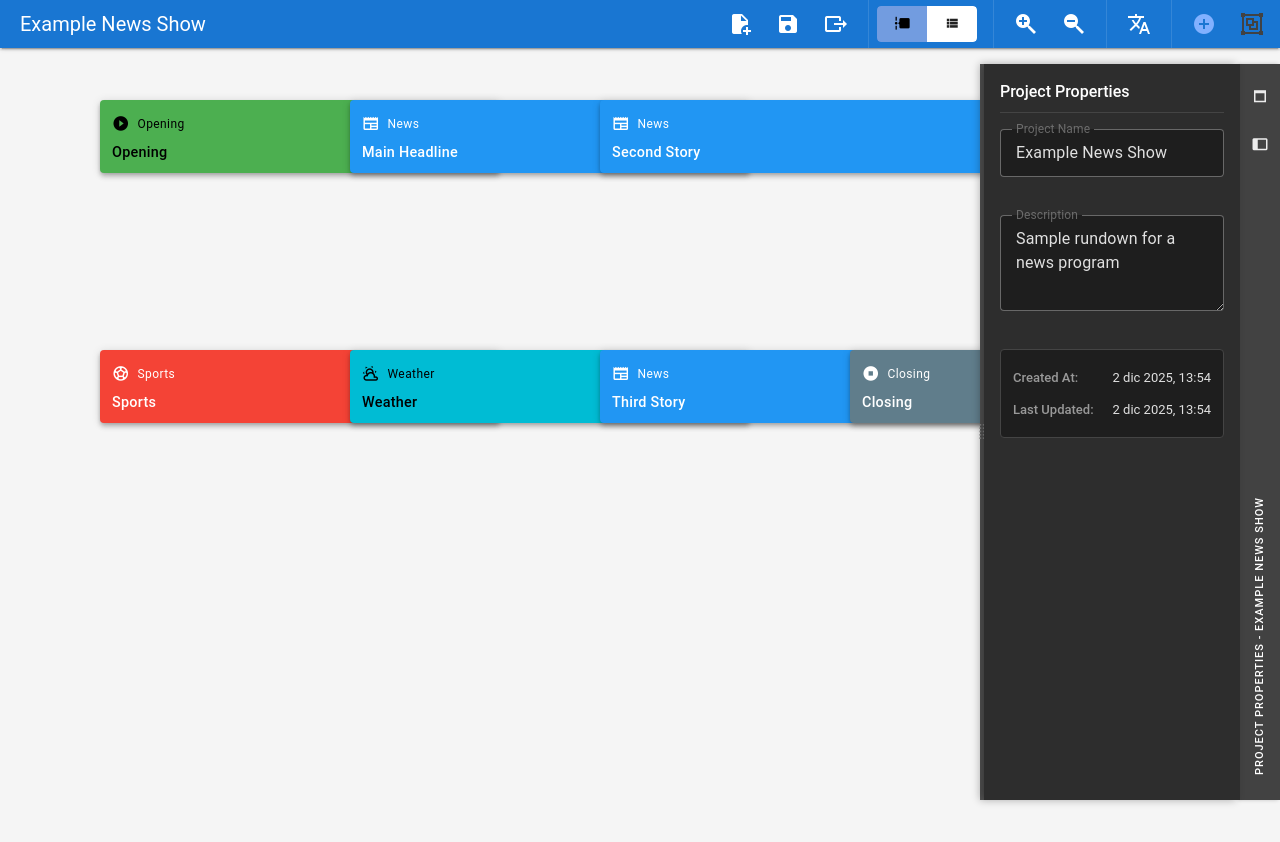
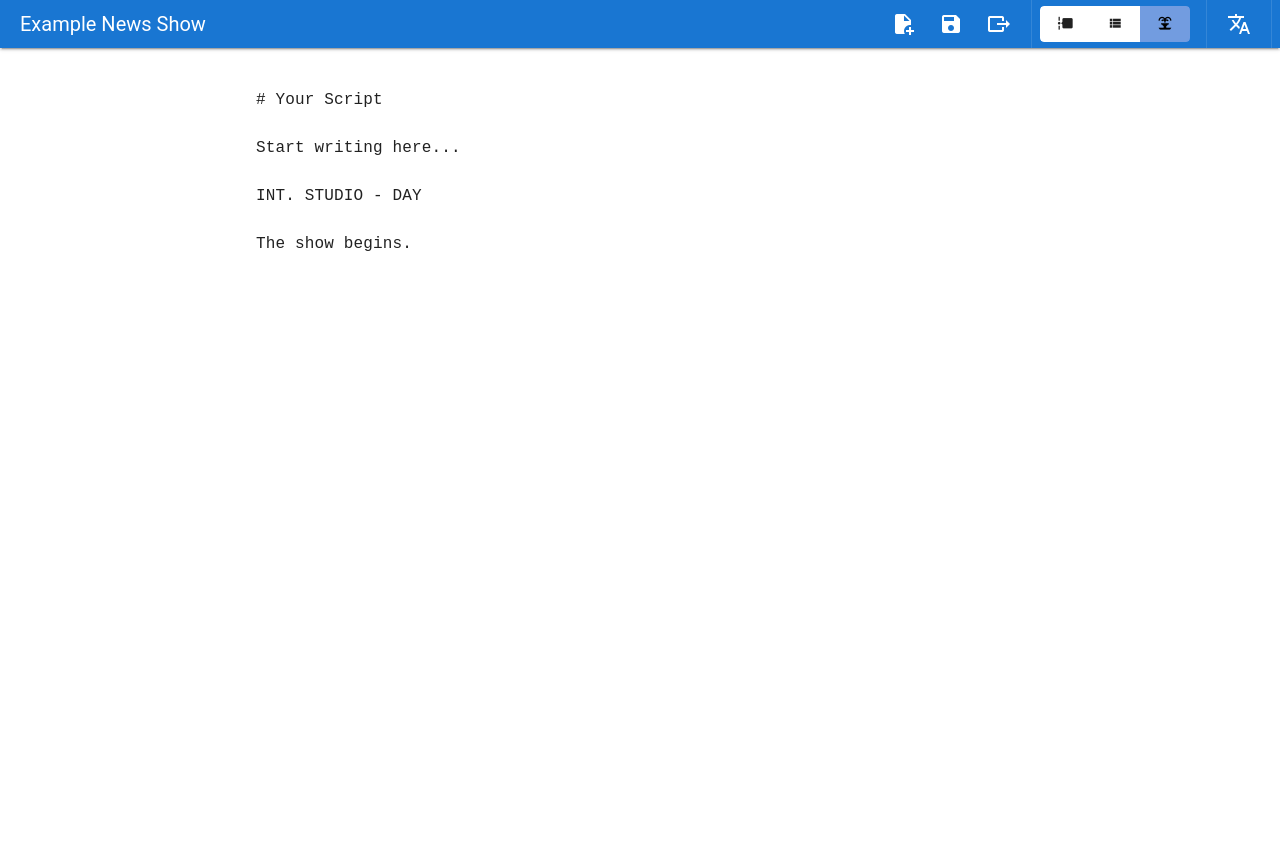
Before and after one commit to impalah/escaleta, a Vue app: page /fountain in a window 1280 px wide. Before the commit this address led to /timeline. Shown: the top 842 px of the page. After the commit the page ends 800 px from the top, so only its background shows below. Built offline with nearby package versions, Linux system fonts and the light colour scheme.

Commit message:
Start Fountain implementation

```diff
--- a/src/domain/entities.ts
+++ b/src/domain/entities.ts
@@ -23,7 +23,7 @@ export interface Beat {
   eventStartTime?: string // Format: hh:mm:ss.ms (milliseconds optional)
   scene?: string // INT/EXT, location, day/night indicators
   character?: string // Character performing the action
-  cue?: string // Technical event to trigger
+  cue?: string[] // List of technical events to trigger (VTR START, CAMERA 2, etc.)
   assets?: string[] // List of assets to include
   createdAt: string
   updatedAt: string
--- a/src/i18n/locales/en-US.json
+++ b/src/i18n/locales/en-US.json
@@ -19,6 +19,7 @@
     "exportToScript": "Export to Script",
     "timelineView": "Timeline View",
     "rundownView": "Rundown View",
+    "fountainView": "Fountain View",
     "zoomIn": "Zoom In",
     "zoomOut": "Zoom Out",
     "addBeat": "Add Beat",
@@ -68,8 +69,8 @@
     "sceneHint": "E.g: INT. STUDIO - DAY",
     "character": "Character",
     "characterHint": "E.g: Main Presenter",
-    "cue": "Cue",
-    "cueHint": "Technical cue, event",
+    "cue": "Technical Cues",
+    "cueHint": "Technical events to trigger (e.g., VTR START, CAMERA 2, LIGHTS UP)",
     "assets": "Assets",
     "assetsHint": "Required resources",
     "script": "Script",
@@ -113,6 +114,11 @@
     "confirmDeleteBlock": "Are you sure you want to delete this block? Groups will remain.",
     "confirmDeleteLane": "Are you sure you want to delete this lane? Blocks will remain."
   },
+  "fountainView": {
+    "title": "Fountain View",
+    "placeholder": "Start writing your script in Fountain format...",
+    "emptyPlaceholder": "# Your Script\n\nStart writing here...\n\nINT. STUDIO - DAY\n\nThe show begins."
+  },
   "beatRundown": {
     "lane": "Lane",
     "block": "Block",
@@ -125,7 +131,7 @@
     "startTime": "Start Time",
     "scene": "Scene",
     "character": "Character",
-    "cue": "Cue",
+    "cue": "Technical Cues",
     "assets": "Assets"
   },
   "examples": {
--- a/src/i18n/locales/es-ES.json
+++ b/src/i18n/locales/es-ES.json
@@ -68,8 +68,8 @@
     "sceneHint": "Ej: INT. ESTUDIO - DÍA",
     "character": "Personaje",
     "characterHint": "Ej: Presentador Principal",
-    "cue": "Cue",
-    "cueHint": "Indicación técnica, evento",
+    "cue": "Cues Técnicos",
+    "cueHint": "Eventos técnicos a disparar (ej: VTR START, CÁMARA 2, LUCES)",
     "assets": "Assets",
     "assetsHint": "Recursos necesarios",
     "script": "Guion",
@@ -113,6 +113,11 @@
     "confirmDeleteBlock": "¿Estás seguro de que deseas eliminar este block? Los grupos permanecerán.",
     "confirmDeleteLane": "¿Estás seguro de que deseas eliminar este lane? Los blocks permanecerán."
   },
+  "fountainView": {
+    "title": "Vista Fountain",
+    "placeholder": "Comienza a escribir tu guión en formato Fountain...",
+    "emptyPlaceholder": "# Tu Guión\n\nComienza a escribir aquí...\n\nINT. ESTUDIO - DÍA\n\nEl programa comienza."
+  },
   "beatRundown": {
     "lane": "Carril",
     "block": "Bloque",
@@ -125,7 +130,7 @@
     "startTime": "Hora Inicio",
     "scene": "Escena",
     "character": "Personaje",
-    "cue": "Cue",
+    "cue": "Cues Técnicos",
     "assets": "Recursos"
   },
   "examples": {
--- a/src/presentation/components/AppToolbar.vue
+++ b/src/presentation/components/AppToolbar.vue
@@ -60,6 +60,12 @@
           {{ t('toolbar.rundownView') }}
         </v-tooltip>
       </v-btn>
+      <v-btn value="fountain" size="small" aria-label="Fountain view" :to="{ name: 'fountain' }">
+        <v-icon>mdi-fountain</v-icon>
+        <v-tooltip activator="parent" location="bottom">
+          {{ t('toolbar.fountainView') }}
+        </v-tooltip>
+      </v-btn>
     </v-btn-toggle>
 
     <v-divider vertical class="mx-2" />
@@ -105,14 +111,26 @@
 
     <v-divider vertical class="mx-2" />
 
-    <v-btn icon color="accent" aria-label="Add beat" @click="$emit('add-beat')">
+    <v-btn
+      v-if="!hideBeatControls"
+      icon
+      color="accent"
+      aria-label="Add beat"
+      @click="$emit('add-beat')"
+    >
       <v-icon>mdi-plus-circle</v-icon>
       <v-tooltip activator="parent" location="bottom">
         {{ t('toolbar.addBeat') }}
       </v-tooltip>
     </v-btn>
 
-    <v-btn icon color="secondary" aria-label="Create group" @click="$emit('create-group')">
+    <v-btn
+      v-if="!hideBeatControls"
+      icon
+      color="secondary"
+      aria-label="Create group"
+      @click="$emit('create-group')"
+    >
       <v-icon>mdi-group</v-icon>
       <v-tooltip activator="parent" location="bottom">
         {{ t('toolbar.createGroup') }}
@@ -132,6 +150,7 @@ const route = useRoute()
 defineProps<{
   projectName: string
   showZoomControls?: boolean
+  hideBeatControls?: boolean
 }>()
 
 defineEmits<{
@@ -147,6 +166,8 @@ defineEmits<{
 }>()
 
 const currentView = computed(() => {
-  return route.name === 'rundown' ? 'rundown' : 'timeline'
+  if (route.name === 'rundown') return 'rundown'
+  if (route.name === 'fountain') return 'fountain'
+  return 'timeline'
 })
 </script>
--- a/src/presentation/components/BeatPropertiesForm.vue
+++ b/src/presentation/components/BeatPropertiesForm.vue
@@ -84,14 +84,18 @@
       @input="handleUpdate"
     />
 
-    <v-text-field
+    <v-combobox
       v-model="localBeat.cue"
       :label="t('beatProperties.cue')"
       variant="outlined"
       density="comfortable"
-      :placeholder="t('beatProperties.cueHint')"
+      multiple
+      chips
+      closable-chips
+      :hint="t('beatProperties.cueHint')"
+      persistent-hint
       class="mb-4"
-      @input="handleUpdate"
+      @update:model-value="handleUpdate"
     />
 
     <v-combobox
@@ -141,12 +145,16 @@ const localBeat = ref<Beat>({
 })
 
 // Watch for external changes to beat
-watch(() => props.beat, (newBeat) => {
-  localBeat.value = {
-    ...newBeat,
-    assets: newBeat.assets || [] // Ensure assets is always an array
-  }
-}, { deep: true })
+watch(
+  () => props.beat,
+  newBeat => {
+    localBeat.value = {
+      ...newBeat,
+      assets: newBeat.assets || [] // Ensure assets is always an array
+    }
+  },
+  { deep: true }
+)
 
 const beatTypeItems = computed(() =>
   props.beatTypes.map(type => ({
--- a/src/presentation/components/CellEditorForm.vue
+++ b/src/presentation/components/CellEditorForm.vue
@@ -49,6 +49,36 @@
         @update:model-value="handleUpdate"
       />
 
+      <!-- Combobox for cue (multiple chips) -->
+      <v-combobox
+        v-else-if="cellData.field === 'cue'"
+        v-model="localValue"
+        :label="getFieldLabel(cellData.field)"
+        density="comfortable"
+        variant="outlined"
+        multiple
+        chips
+        closable-chips
+        :hint="t('beatProperties.cueHint')"
+        persistent-hint
+        @update:model-value="handleUpdate"
+      />
+
+      <!-- Combobox for assets (multiple chips) -->
+      <v-combobox
+        v-else-if="cellData.field === 'assets'"
+        v-model="localValue"
+        :label="getFieldLabel(cellData.field)"
+        density="comfortable"
+        variant="outlined"
+        multiple
+        chips
+        closable-chips
+        :hint="t('beatProperties.assetsHint')"
+        persistent-hint
+        @update:model-value="handleUpdate"
+      />
+
       <!-- Text input for other fields -->
       <v-text-field
         v-else
@@ -84,17 +114,24 @@ const props = defineProps<{
 }>()
 
 const emit = defineEmits<{
-  'update-cell': [beat: Beat, field: string, value: string | number]
+  'update-cell': [beat: Beat, field: string, value: string | number | string[]]
 }>()
 
 // Local value for editing
-const localValue = ref<string | number | null>(null)
+const localValue = ref<string | number | string[] | null>(null)
 
 // Watch for cell data changes
 watch(() => props.cellData, (newData) => {
   if (newData) {
-    const beat = newData.beat as Record<string, string | number>
-    localValue.value = beat[newData.field]
+    const beat = newData.beat as Record<string, any>
+    let value = beat[newData.field]
+
+    // Normalize old data: convert string to array for cue and assets
+    if ((newData.field === 'cue' || newData.field === 'assets') && typeof value === 'string') {
+      value = value ? [value] : []
+    }
+
+    localValue.value = value
   }
 }, { immediate: true })
 
@@ -106,6 +143,10 @@ function getFieldLabel(field: string): string {
     eventDuration: t('beatProperties.eventDuration'),
     eventStartTime: t('beatProperties.eventStartTime'),
     scene: t('beatProperties.scene'),
+    character: t('beatProperties.character'),
+    cue: t('beatProperties.cue'),
+    assets: t('beatProperties.assets'),
+    description: t('beatProperties.script'),
   }
   return labels[field] || field
 }
--- a/src/presentation/components/RundownTable.vue
+++ b/src/presentation/components/RundownTable.vue
@@ -165,7 +165,7 @@
           @click.stop="handleCellClick(item, 'cue')"
           @mouseenter="handleBeatCellMouseEnter(item)"
         >
-          {{ item.cue || '—' }}
+          {{ Array.isArray(item.cue) ? item.cue.join(', ') : (item.cue || '—') }}
         </div>
       </template>
 
--- /dev/null
+++ b/src/presentation/views/FountainView.vue
@@ -0,0 +1,118 @@
+<template>
+  <v-app>
+    <AppToolbar
+      :project-name="project.name"
+      :show-zoom-controls="false"
+      :hide-beat-controls="true"
+      @new-project="handleNewProject"
+      @save="handleSave"
+      @export-json="handleExportJSON"
+      @export-script="handleExportScript"
+      @change-language="changeLanguage"
+    />
+
+    <v-main>
+      <v-container fluid class="fountain-container pa-0">
+        <v-textarea
+          v-model="fountainText"
+          class="fountain-editor"
+          variant="solo"
+          flat
+          hide-details
+          no-resize
+          :placeholder="t('fountainView.placeholder')"
+          @update:model-value="handleTextChange"
+        />
+      </v-container>
+    </v-main>
+  </v-app>
+</template>
+
+<script setup lang="ts">
+import { ref, onMounted } from 'vue'
+import { useI18n } from 'vue-i18n'
+import { setLanguage } from '@/i18n'
+import AppToolbar from '@/presentation/components/AppToolbar.vue'
+import { projectService } from '@/application/ProjectService'
+import type { Project } from '@/domain/entities'
+
+const { t, locale } = useI18n()
+
+const project = ref<Project>(projectService.createExampleProject())
+const fountainText = ref('')
+
+onMounted(() => {
+  const loaded = projectService.loadCurrentProject()
+  if (loaded) {
+    project.value = loaded
+    console.log('Loaded project:', project.value.name)
+    // TODO: Convert project data to Fountain format
+    fountainText.value = t('fountainView.emptyPlaceholder')
+  } else {
+    // Create and save example project
+    project.value = projectService.createExampleProject()
+    projectService.saveCurrentProject(project.value)
+    fountainText.value = t('fountainView.emptyPlaceholder')
+  }
+})
+
+function handleNewProject() {
+  if (confirm(t('toolbar.newProjectConfirm'))) {
+    project.value = projectService.createExampleProject()
+    projectService.saveCurrentProject(project.value)
+    fountainText.value = t('fountainView.emptyPlaceholder')
+  }
+}
+
+function handleSave() {
+  // TODO: Convert Fountain text back to project structure
+  projectService.saveCurrentProject(project.value)
+}
+
+function handleExportJSON() {
+  alert(t('toolbar.exportToJSON') + ' - Not implemented yet')
+}
+
+function handleExportScript() {
+  alert(t('toolbar.exportToScript') + ' - Not implemented yet')
+}
+
+function handleTextChange() {
+  // TODO: Debounce and auto-save
+  console.log('Fountain text changed')
+}
+
+function changeLanguage(langCode: string) {
+  locale.value = langCode
+  setLanguage(langCode)
+}
+</script>
+
+<style scoped>
+.fountain-container {
+  height: calc(100vh - 48px);
+  overflow: hidden;
+}
+
+.fountain-editor {
+  height: 100%;
+  font-family: 'Courier New', 'Courier', monospace;
+  font-size: 12pt;
+  line-height: 1.5;
+}
+
+.fountain-editor :deep(textarea) {
+  height: 100% !important;
+  padding: 40px 20% !important;
+  line-height: 1.5 !important;
+}
+
+.fountain-editor :deep(.v-field__field) {
+  height: 100% !important;
+}
+
+.fountain-editor :deep(.v-field) {
+  height: 100% !important;
+  border-radius: 0 !important;
+}
+</style>
--- a/src/presentation/views/RundownView.vue
+++ b/src/presentation/views/RundownView.vue
@@ -223,7 +223,7 @@ function handleGroupClick(group: BeatGroup) {
   selectedGroup.value = group
 }
 
-function handleUpdateCell(beat: Beat, field: string, value: string | number) {
+function handleUpdateCell(beat: Beat, field: string, value: string | number | string[]) {
   // Create updated beat with new field value
   const updatedBeat = {
     ...beat,
--- a/src/router/index.ts
+++ b/src/router/index.ts
@@ -23,6 +23,14 @@ const routes: RouteRecordRaw[] = [
     }
   },
   {
+    path: '/fountain',
+    name: 'fountain',
+    component: () => import('@/presentation/views/FountainView.vue'),
+    meta: {
+      title: 'Fountain View'
+    }
+  },
+  {
     path: '/:pathMatch(.*)*',
     redirect: '/timeline'
   }
```
Also changed, not shown: src/presentation/components/BeatEditDialog.vue (+5 -19 lines), 1 other file (tests, documents, lock files or other folders).
